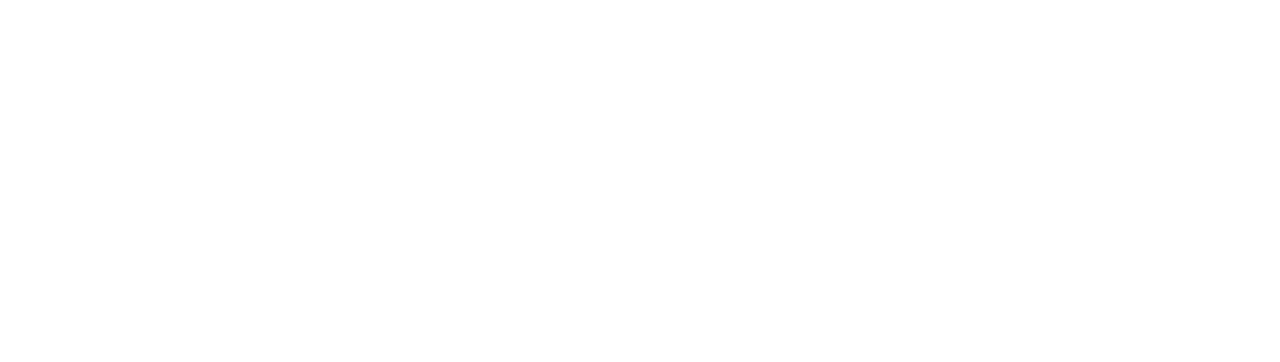
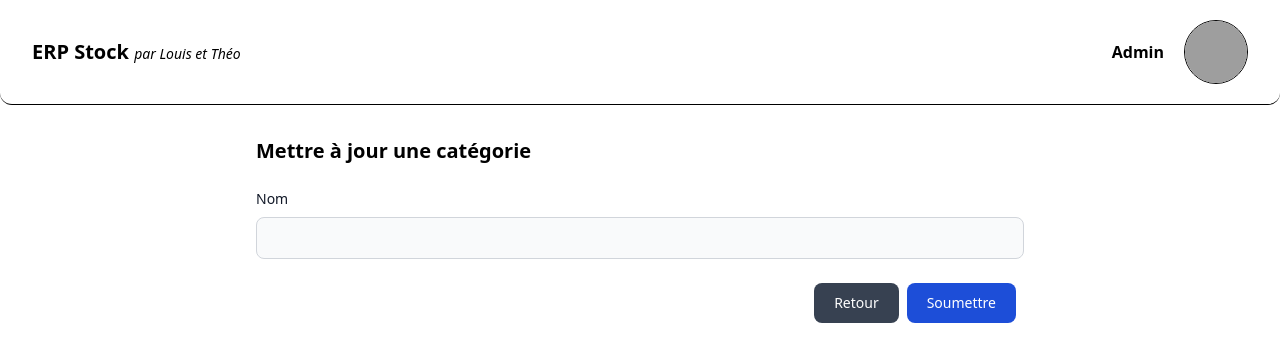
Before and after one commit to itsmelouis/erp_stock, a Nuxt app: page /category/1 in a window 1280 px wide. Before the commit this address had no page. Shown: the top 362 px of the page. Built offline with nearby package versions, Linux system fonts and the light colour scheme; no server answers; grey boxes are pictures that could not be loaded.

Commit message:
feat: création de la page de modification d'une catégorie

```diff
--- /dev/null
+++ b/pages/category/[id].vue
@@ -0,0 +1,65 @@
+<template>
+  <Header />
+  <div class="w-full max-w-3xl mx-auto py-8">
+    <div class="text-xl font-semibold">Mettre à jour une catégorie</div>
+
+    <div class="mt-6 mb-6">
+      <label for="nom_Categorie" class="block mb-2 text-sm font-medium text-gray-900">Nom</label>
+      <input v-model="form.nom_Categorie" type="text" id="nom_Categorie"
+        class="bg-gray-50 border border-gray-300 text-gray-900 text-sm rounded-lg focus:ring-blue-500 focus:border-blue-500 block w-full p-2.5"
+        required />
+    </div>
+
+    <div class="relative flex justify-end mb-7">
+      <NuxtLink to="/"
+        class="text-white bg-gray-700 hover:bg-gray-800 focus:ring-4 focus:ring-gray-300 font-medium rounded-lg text-sm px-5 py-2.5 mr-2 mb-2 focus:outline-none mr-2">
+        Retour
+      </NuxtLink>
+      <button @click="onSubmit"
+        class="text-white bg-blue-700 hover:bg-blue-800 focus:ring-4 focus:ring-blue-300 font-medium rounded-lg text-sm px-5 py-2.5 mr-2 mb-2 focus:outline-none">
+        Soumettre
+      </button>
+    </div>
+  </div>
+</template>
+
+<script setup lang="ts">
+import type { CategoryModel } from '~/server/model/category';
+useHead({
+  title: 'Update Page'
+});
+
+
+const form = reactive({
+  nom_Categorie: '',
+});
+
+const route = useRoute();
+const router = useRouter();
+
+const onSubmit = async () => {
+  try {
+    await $fetch('/api/product/' + route.params.id, {
+      method: 'PUT',
+      body: form
+    });
+
+    router.push('/');
+  } catch {
+    alert('Post blog error');
+  }
+};
+
+const fetchData = async () => {
+  try {
+    const result = (await $fetch('/api/category/' + route.params.id)) as any;
+    const data = result.data as CategoryModel;
+
+    form.nom_Categorie = data.nom_Categorie;
+  } catch (error) {
+    alert('Get blog detail error: ' + error);
+  }
+};
+
+onMounted(fetchData);
+</script>
```
